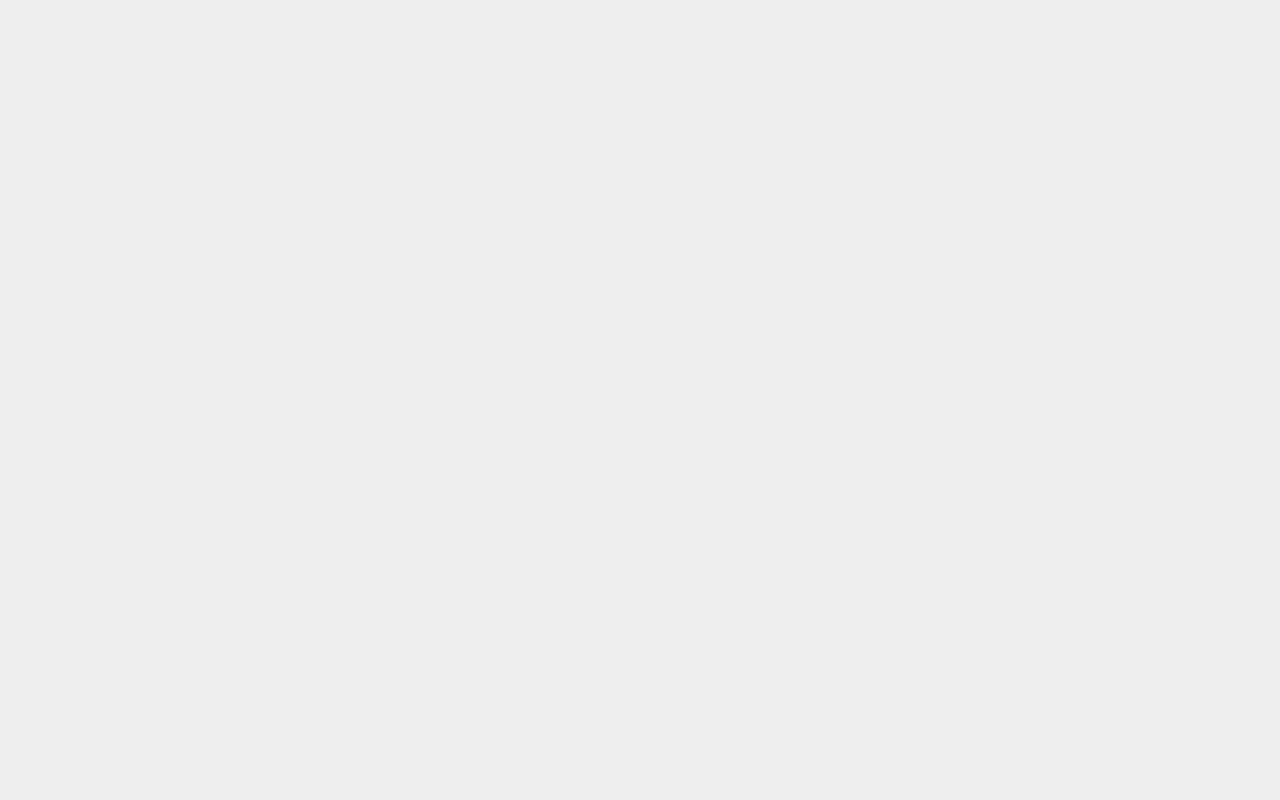
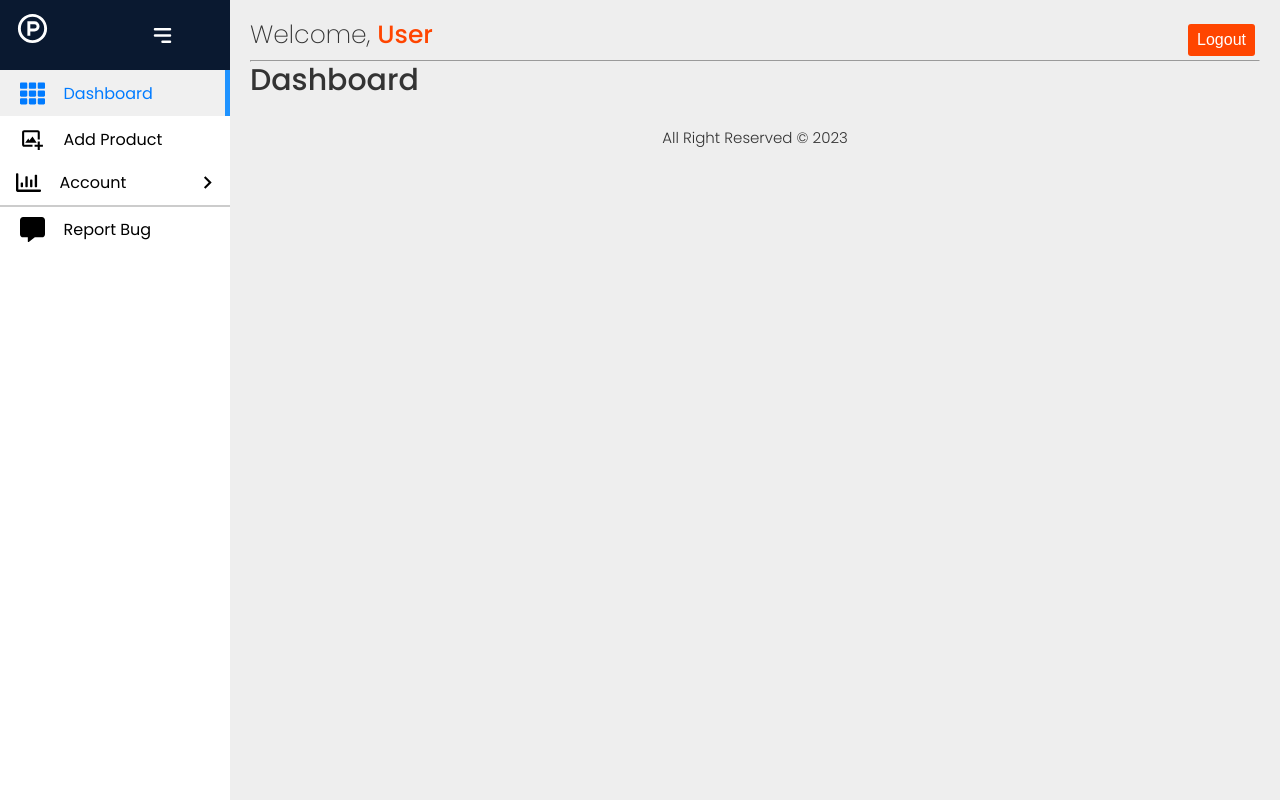
Before and after one commit to IsbatBInHossain/Inventory-mangement-app, a React (Vite) app in the folder frontend/: page /dashboard in a window 1280 px wide. Before the commit this address had no page. Built offline with nearby package versions, Linux system fonts and the light colour scheme.

Commit message:
Add dashboard component and Sidebar component

```diff
--- a/frontend/package.json
+++ b/frontend/package.json
@@ -11,6 +11,7 @@
   },
   "dependencies": {
     "@reduxjs/toolkit": "^1.9.5",
+    "nanoid": "^4.0.2",
     "react": "^18.2.0",
     "react-dom": "^18.2.0",
     "react-icons": "^4.9.0",
--- a/frontend/src/App.jsx
+++ b/frontend/src/App.jsx
@@ -4,6 +4,9 @@
 import Register from './pages/auth/Register';
 import ForgotPassword from './pages/auth/ForgotPass';
 import Reset from './pages/auth/Reset';
+import Sidebar from './components/sidebar/Sidebar';
+import Layout from './components/layout/Layout';
+import Dashboard from './pages/dashboard/Dashboard';
 
 function App() {
   return (
@@ -14,6 +17,16 @@
         <Route path='/register' element={<Register />} />
         <Route path='/forgotpassword' element={<ForgotPassword />} />
         <Route path='/resetpassword/:resetToken' element={<Reset />} />
+        <Route
+          path='/dashboard'
+          element={
+            <Sidebar>
+              <Layout>
+                <Dashboard />
+              </Layout>
+            </Sidebar>
+          }
+        />
       </Routes>
     </BrowserRouter>
   );
--- /dev/null
+++ b/frontend/src/components/sidebar/Sidebar.jsx
@@ -0,0 +1,43 @@
+import { RiProductHuntLine } from 'react-icons/ri';
+import { HiMenuAlt3 } from 'react-icons/hi';
+import './Sidebar.scss';
+import { useState } from 'react';
+import menu from '../../data/sidebarMenu';
+import SidebarItem from './SidebarItem';
+
+// eslint-disable-next-line react/prop-types
+const Sidebar = ({ children }) => {
+  const [isOpen, setIsOpen] = useState(true);
+  const toggleOpen = () => setIsOpen(!isOpen);
+
+  return (
+    <div className='layout'>
+      <div className='sidebar' style={{ width: isOpen ? '230px' : '60px' }}>
+        <div className='top-section'>
+          <div className='logo' style={{ display: isOpen ? 'block' : 'none' }}>
+            <RiProductHuntLine size={35} style={{ cursor: 'pointer' }} />
+          </div>
+          <div
+            className='bars'
+            style={{ marginLeft: isOpen ? '100px' : '0px' }}
+          >
+            <HiMenuAlt3 onClick={toggleOpen} />
+          </div>
+        </div>
+        {menu.map(item => {
+          return <SidebarItem key={item.key} item={item} isOpen={isOpen} />;
+        })}
+      </div>
+      <main
+        style={{
+          paddingLeft: isOpen ? '230px' : '60px',
+          transition: 'all 0.5s',
+        }}
+      >
+        {children}
+      </main>
+    </div>
+  );
+};
+
+export default Sidebar;
--- /dev/null
+++ b/frontend/src/components/sidebar/Sidebar.scss
@@ -0,0 +1,145 @@
+.layout {
+  display: flex;
+}
+main {
+  width: 100%;
+  // padding: 20px;
+  color: #ccc;
+}
+.sidebar {
+  position: fixed;
+  top: 0;
+  left: 0;
+  width: 230px;
+  height: 100vh;
+  flex-shrink: 0;
+  background-color: var(--color-white);
+  overflow: auto;
+  color: var(-color-dark);
+  transition: all 0.5s;
+}
+
+.top-section {
+  display: flex;
+  align-items: center;
+  padding: 10px 15px;
+  // border-bottom: 2px solid #ccc;
+  transition: all 0.5s;
+  background-color: var(--dark-blue);
+  height: 70px;
+}
+.logo {
+  font-size: 30px;
+  color: var(--color-white);
+}
+.bars {
+  display: flex;
+  font-size: 25px;
+  margin-left: 70px;
+  cursor: pointer;
+  color: var(--color-white);
+  transition: all 0.3s;
+}
+
+.bars:hover {
+  color: var(--color-primary);
+  font-size: 27px;
+}
+
+.sidebar-item {
+  padding: 0.75em 1em;
+  display: block;
+  // border-radius: 5px;
+  // border-bottom: 2px solid #ccc;
+  background-color: rgba(255, 255, 255, 0.1);
+  transition: background-color 0.15s;
+}
+
+.s-parent {
+  border-bottom: 2px solid #ccc;
+}
+
+.sidebar-item:hover {
+  background-color: #eee;
+}
+
+.sidebar-title {
+  display: flex;
+  font-size: 1.2em;
+  justify-content: space-between;
+  align-items: center;
+}
+
+.sidebar-title span {
+  display: flex;
+  justify-content: flex-start;
+  align-items: flex-start;
+  gap: 12px;
+  transition: all 0.5s;
+  font-size: 1.6rem;
+}
+
+.sidebar-title span .icon {
+  display: flex;
+  justify-content: center;
+  align-items: center;
+  width: 1.5em;
+  font-size: 25px;
+}
+
+.sidebar-title .arrow-icon {
+  cursor: pointer;
+  transition: all 0.5s;
+}
+
+.sidebar-item.open > .sidebar-title .arrow-icon {
+  transform: rotate(90deg);
+}
+
+.sidebar-content {
+  padding-top: 0.25em;
+  height: 0;
+  overflow: hidden;
+}
+.sidebar-item.open > .sidebar-content {
+  height: auto;
+}
+
+.s-child {
+  border: 1px solid #ccc;
+  border-radius: 3px;
+  margin-top: 5px;
+}
+
+.s-child:hover {
+  border: 1px solid var(--light-blue);
+}
+
+a {
+  color: var(--colo-dark);
+  text-decoration: none;
+  transition: all 0.2s;
+}
+
+.active {
+  color: var(--color-primary);
+  display: block;
+  position: relative;
+  width: 100%;
+  height: auto;
+  background-color: #eee;
+}
+
+.active::after {
+  content: '';
+  position: absolute;
+  width: 5px;
+  height: 100%;
+  right: 0;
+  top: 0;
+  background-color: var(--light-blue);
+}
+
+.sublink .sidebar-item .sidebar-title {
+  padding-left: 40px;
+}
--- /dev/null
+++ b/frontend/src/components/sidebar/SidebarItem.jsx
@@ -0,0 +1,69 @@
+/* eslint-disable react/prop-types */
+import { useState } from 'react';
+import { MdKeyboardArrowRight } from 'react-icons/md';
+import { NavLink } from 'react-router-dom';
+
+const activeLink = ({ isActive }) => {
+  return isActive ? 'active' : 'link';
+};
+const activeSubLink = ({ isActive }) => {
+  return isActive ? 'active' : 'link';
+};
+
+const SidebarItem = ({ item, isOpen }) => {
+  const [expanded, setExpanded] = useState(false);
+
+  if (item.childrens) {
+    return (
+      <div
+        className={
+          expanded ? 'sidebar-item s-parent open' : 'sidebar-item s-parent'
+        }
+      >
+        <div className='sidebar-title'>
+          <span>
+            {item.icon && <div className='icon'>{item.icon}</div>}
+            {isOpen && <div>{item.title}</div>}
+          </span>
+          <MdKeyboardArrowRight
+            size={25}
+            className='arrow-icon'
+            onClick={() => setExpanded(!expanded)}
+          />
+        </div>
+        <div className='sidebar-content'>
+          {item.childrens.map(child => {
+            return (
+              <div className='s-child' key={child.key}>
+                <NavLink className={activeSubLink} to={child.path}>
+                  <div className='sidebar-item'>
+                    <div className='sidebar-title'>
+                      <span>
+                        {child.icon && <div className='icon'>{child.icon}</div>}
+                        {isOpen && <div>{child.title}</div>}
+                      </span>
+                    </div>
+                  </div>
+                </NavLink>
+              </div>
+            );
+          })}
+        </div>
+      </div>
+    );
+  } else {
+    return (
+      <NavLink className={activeLink} to={item.path}>
+        <div className='sidebar-item'>
+          <div className='sidebar-title'>
+            <span>
+              {item.icon && <div className='icon'>{item.icon}</div>}
+              {isOpen && <div>{item.title}</div>}
+            </span>
+          </div>
+        </div>
+      </NavLink>
+    );
+  }
+};
+export default SidebarItem;
--- /dev/null
+++ b/frontend/src/data/sidebarMenu.jsx
@@ -0,0 +1,43 @@
+import { FaTh, FaRegChartBar, FaCommentAlt } from 'react-icons/fa';
+import { BiImageAdd } from 'react-icons/bi';
+import { nanoid } from 'nanoid';
+
+const menu = [
+  {
+    key: nanoid(),
+    title: 'Dashboard',
+    icon: <FaTh />,
+    path: '/dashboard',
+  },
+  {
+    key: nanoid(),
+    title: 'Add Product',
+    icon: <BiImageAdd />,
+    path: '/add-product',
+  },
+  {
+    key: nanoid(),
+    title: 'Account',
+    icon: <FaRegChartBar />,
+    childrens: [
+      {
+        key: nanoid(),
+        title: 'Profile',
+        path: '/profile',
+      },
+      {
+        key: nanoid(),
+        title: 'Edit Profile',
+        path: '/edit-profile',
+      },
+    ],
+  },
+  {
+    key: nanoid(),
+    title: 'Report Bug',
+    icon: <FaCommentAlt />,
+    path: '/contact-us',
+  },
+];
+
+export default menu;
--- /dev/null
+++ b/frontend/src/pages/dashboard/Dashboard.jsx
@@ -0,0 +1,8 @@
+const Dashboard = () => {
+  return (
+    <div>
+      <h2>Dashboard</h2>
+    </div>
+  );
+};
+export default Dashboard;
```
Also changed, not shown: 1 other file (tests, documents, lock files or other folders).
